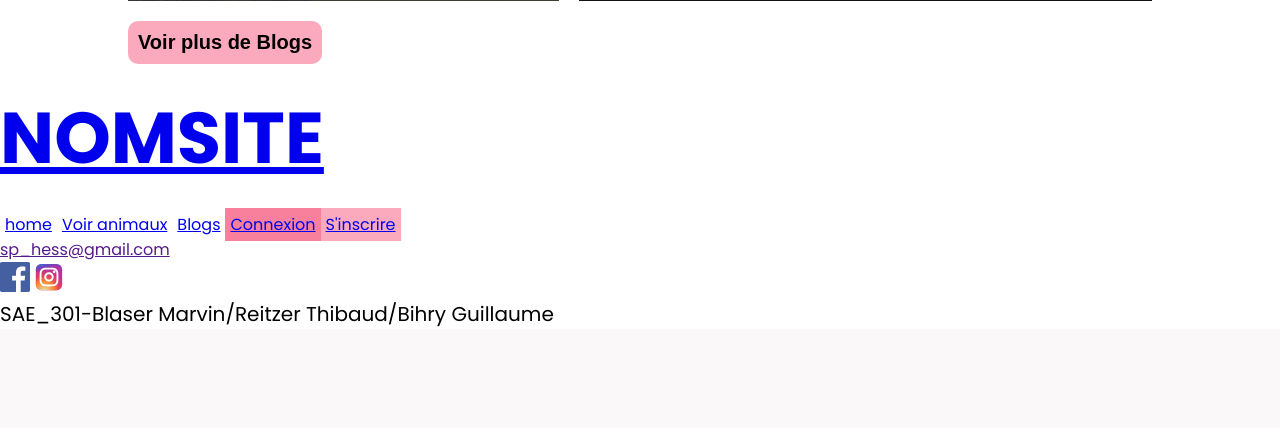
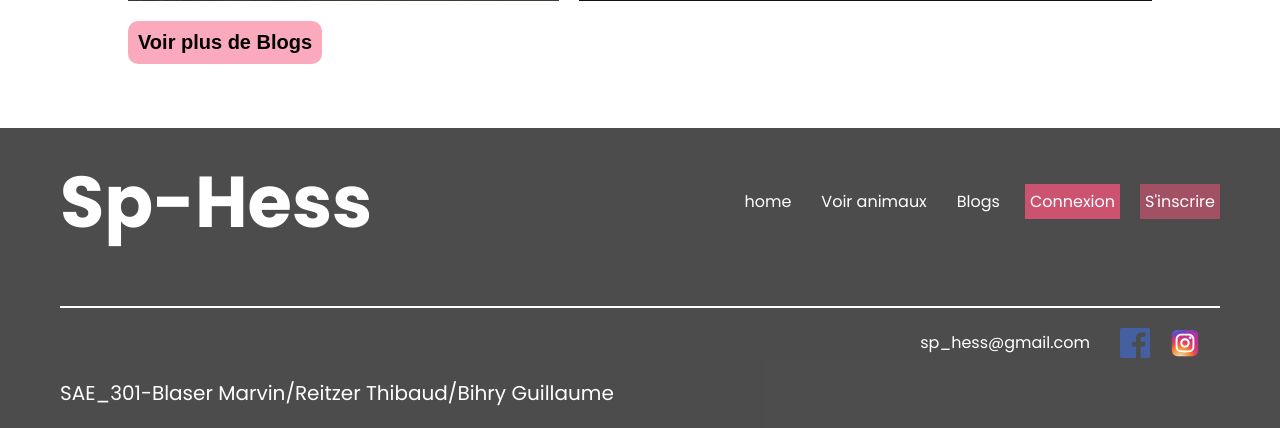
Before and after one commit to gbihry/spa, a PHP site: page /vue/vueAccueil.php in a window 1280 px wide. Shown: the part 3959-4387 px from the top of the page. Before the commit the page ends 4286 px from the top, so only its background shows below. Run offline with PHP 8.4, Linux system fonts and the light colour scheme; some libraries are stand-ins or nearby versions.

Commit message:
Add style to the footer

```diff
--- a/style/style.css
+++ b/style/style.css
@@ -476,3 +476,57 @@ header .menu {
   color: white;
   padding: 10px;
 }
+
+footer{
+  background: var(--primary-75);
+  display: flex;
+  flex-direction: column;
+  margin-top: 5%;
+  padding-bottom: 20px;
+  padding-left: 60px;
+  padding-right: 60px;
+}
+
+footer .menu{
+  display: flex;
+  gap: 20px;
+}
+
+footer nav{
+  display: flex;
+  justify-content: space-between;
+  border-bottom: 2px solid white;
+  padding-bottom: 30px;
+  align-items: center;
+}
+
+footer a{
+  color: white;
+  text-decoration: none;
+}
+
+footer .contact{
+  display: flex;
+  align-items: center;
+  gap: 30px;
+  justify-content: end;
+  padding: 20px;
+}
+
+.contact .social_icons{
+  display: flex;
+  gap: 20px;
+}
+
+.social_icons svg{
+  cursor: pointer;
+  transition: 0.5s;
+}
+
+.social_icons svg:hover{
+  transform: scale(1.2);
+}
+
+.credit{
+  color: white;
+}
--- a/vue/vueAccueil.php
+++ b/vue/vueAccueil.php
@@ -1,7 +1,7 @@
 <?php
 
 $title = TITREONGLET;
-$header = NOMSITE;
+$header = "Sp-Hess";
 $titre = "";
 
 ob_start();
@@ -25,7 +25,7 @@ ob_start();
                         </g>
                     </g>
                 </svg>
-                <p>Voir nos ptits potes</p>
+                <p>Voir nos p'tits potes</p>
 
             </button>
 
```
